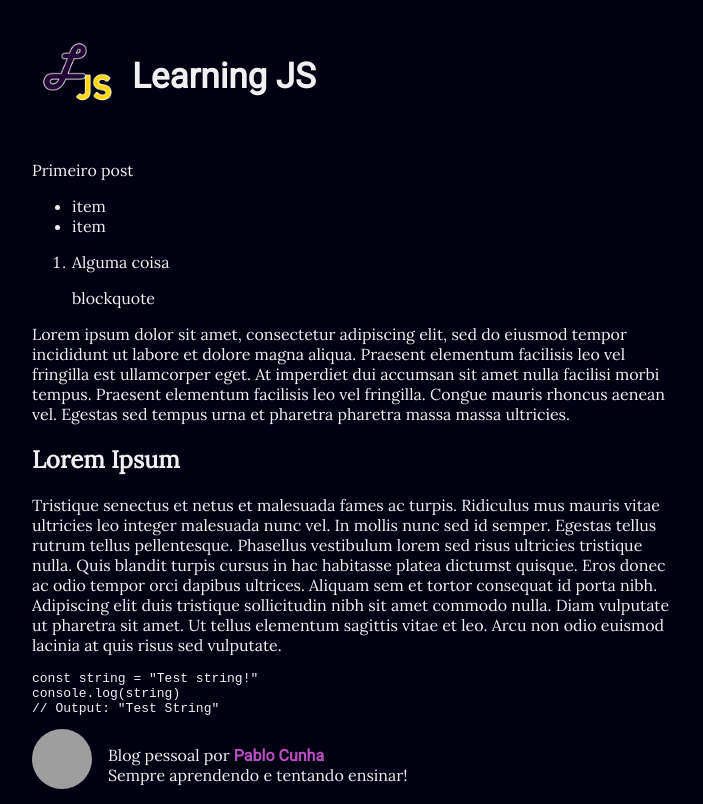
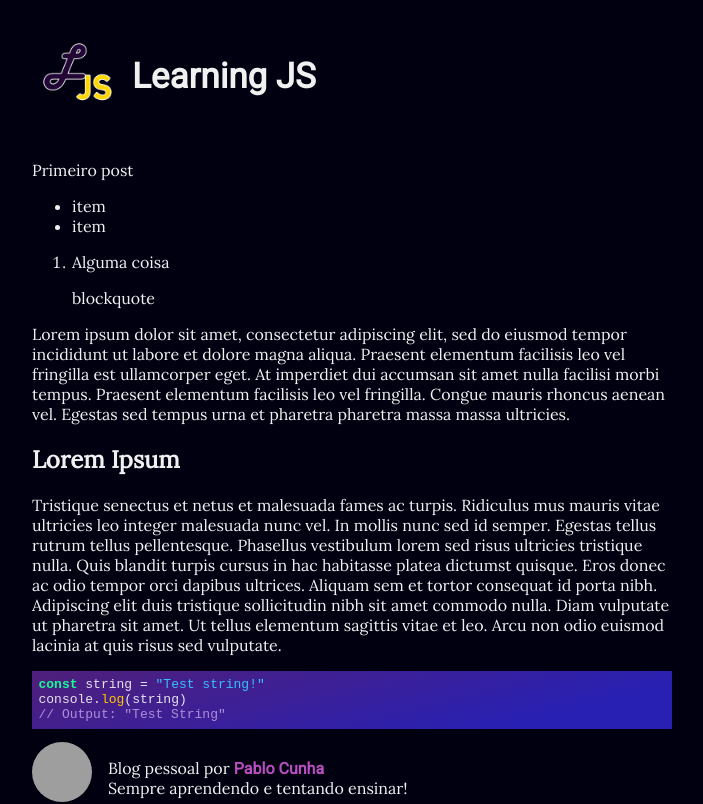
Before and after one commit to pablo-cunha/learning-js, a Next.js app: page /artigo-teste in a window 1280 px wide. Shown: the top 804 px of the page, without its empty margins (376-1079 px from the left). Built offline with nearby package versions, Linux system fonts and the light colour scheme; grey boxes are pictures that could not be loaded.

Commit message:
Syntax Highlighter aplicado

```diff
--- a/components/Post.jsx
+++ b/components/Post.jsx
@@ -1,19 +1,29 @@
 import react from "react";
-import parse from 'html-react-parser'
 import Header from "./Header";
 import Bio from "./Bio"
 import Footer from "./Footer";
 import ReactMarkdown from 'react-markdown'
+import SyntaxHighlighter from 'react-syntax-highlighter';
+import { gradientDark } from 'react-syntax-highlighter/dist/cjs/styles/hljs';
 
-function Post(props) {
+
+export default function Post(props) {
     return (
         <div className="post-container">
             <Header>Learning JS</Header>
-            <ReactMarkdown children={props.posts[props.index].content}/>
+            <ReactMarkdown components={{ code: ({ node, ...props }) => <SyntaxComponent {...props} /> }}>
+                {props.posts[props.index].content}
+            </ReactMarkdown>
             <Bio/>
             <Footer/>
         </div>
     )
 }
 
-export default Post
+const SyntaxComponent = (props) => {
+    return (
+        <SyntaxHighlighter language={props.language} style={gradientDark}>
+          {props.children}
+        </SyntaxHighlighter>
+      )
+}
```
Also changed, not shown: _posts/artigo-teste.md (+1 -1 lines).
